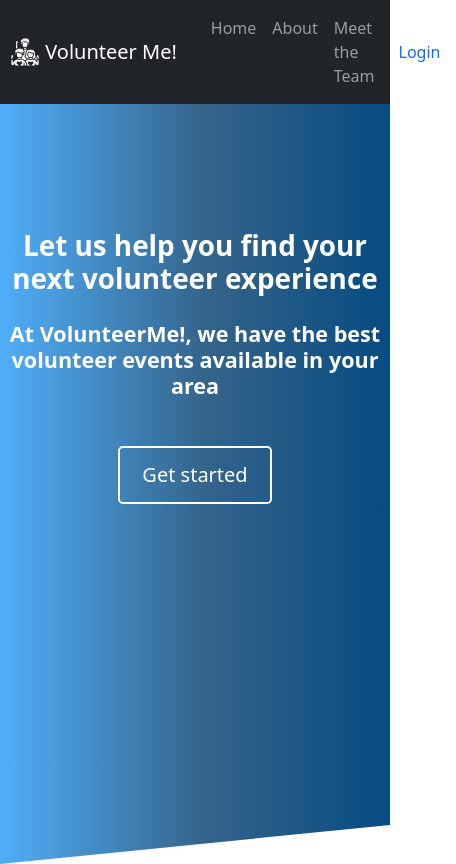
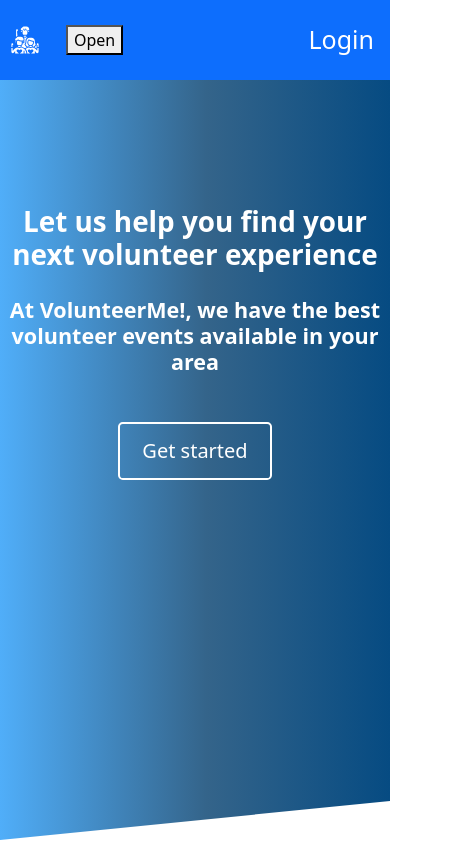
Before and after one commit to mike-matera/volunteer-me-capstone, a Next.js app: page /login in a window 390 px wide. Shown: the whole page, 456 px wide, since content can reach past the window. Built offline with nearby package versions, Linux system fonts and the light colour scheme.

Commit message:
Updated Navbar and style.css

```diff
--- a/components/sitenav.js
+++ b/components/sitenav.js
@@ -1,17 +1,15 @@
 import Navbar from 'react-bootstrap/Navbar'
 import Nav from 'react-bootstrap/Nav'
+import React, {useState} from 'react'
 
 export default function SiteNav(props) {
+
   var usernav
   if (props.user) {
     usernav = (
       <>
-      <Nav.Link>Welcome {props.user.name}</Nav.Link>
 
-      <Nav.Link href="/">Home</Nav.Link>
-      <Nav.Link href="/about">About</Nav.Link>
-      <Nav.Link href="/contactUs">Contact Us</Nav.Link>
-      <Nav.Link href="/logout">Logout</Nav.Link>
+      <Nav.Link style={{color: 'blueviolet'}} href="/logout">Logout</Nav.Link>
 
       </>
     )
@@ -19,15 +17,20 @@ export default function SiteNav(props) {
   else {
     usernav = (
       <>
-      <Nav.Link href="/login">Login</Nav.Link>
+      <Nav.Link style={{color: 'blueviolet'}} href="/login">Login</Nav.Link>
       </>
     )
   }
 
+  /* will allow links to be converted to button whene screen is smaller */
+  const [showLinks, setShowLinks] = useState(true);
+
   return (
   <>
+    <div className="NavbarMain">
 
-    <Navbar bg="dark" variant="dark" >
+      <div className="leftSide">
+
         <Navbar.Brand href="/" style={{padding: 10}}>
         <img
           alt=""
@@ -36,20 +39,36 @@ export default function SiteNav(props) {
           height="30"
           className="d-inline-block align-top"
         />{' '}
-      Volunteer Me!</Navbar.Brand>
-      <Nav className="mr-auto">
+
+        </Navbar.Brand>
+
+        {/*if statement to set id to hidden when showLinks equals true
+        will set id to empty when showLinks is false*/}
+        <div className="links" id={showLinks ? "hidden" : ""}>
+        <Nav >
           <Nav.Link href="/">Home</Nav.Link>
-        <Nav.Link href="#About">About</Nav.Link>
-        <Nav.Link href="#About">Meet the Team</Nav.Link>
+          <Nav.Link href="/aboutus">About Us</Nav.Link>
+          <Nav.Link href="/contact">Contact</Nav.Link>
+
           {/* <Nav.Link href="#features">Features</Nav.Link>
           <Nav.Link href="#pricing">Roles</Nav.Link> */}
         </Nav>
-      <div  class="collapse navbar-collapse justify-content-end"style={{display:"flex"}}>
+        </div>
+        <button>Open</button>
+      </div>
+
+
+
+      <div className="rightSide">
+
+      <div  className="logger">
         {usernav}
       </div>
 
-    </Navbar>
-    {/* <br /> */}
+      </div>
+
+    </div>
+
   </>
   )
 }
--- a/style.css
+++ b/style.css
@@ -6,3 +6,83 @@
 .roleCard {
     margin-top: 1em;
 }
+
+.nav-link {
+    color: white !important;
+}
+
+.NavbarMain {
+    background-color: #0d6efd;
+    width: 100%;
+    height: 80px;
+    display: flex;
+}
+
+.NavbarMain .leftSide {
+    flex: 75%;
+    display: flex;
+    justify-content:  left;
+    align-items: center;
+}
+
+.NavbarMain .rightSide {
+    flex: 25%;
+    display: flex;
+    justify-content:  flex-end;
+    align-items: center;
+}
+
+.NavbarMain .leftSide .links {
+    max-height: 80px;
+    color: white;
+    font-size: 25px;
+}
+
+.NavbarMain .leftSide button {
+    display: none;
+
+}
+
+.NavbarMain .leftSide #hidden {
+    display: flex;
+
+}
+
+.NavbarMain .rightSide .logger {
+    max-height: 80px;
+    color: white;
+    font-size: 25px;
+}
+
+/* !@media will reduce size of font as screen size shrinks */
+@media only screen and (max-width: 850px) {
+    .NavbarMain .leftSide .links {
+        font-size: 20px;
+    }
+}
+
+@media only screen and (max-width: 750px) {
+    .NavbarMain .leftSide .links {
+        font-size: 15px;
+    }
+}
+
+@media only screen and (max-width: 650px) {
+    .NavbarMain .leftSide button {
+        display: flex;
+    }
+
+    .NavbarMain .leftSide .links {
+        display: none;
+    }
+
+    .NavbarMain .leftSide #hidden {
+        position: absolute;
+        left: 0px;
+        top: 80px;
+        height: 230px;
+        width: 100%;
+        background-color: #0d6efd;
+
+    }
+}
```
Also changed, not shown: 2 other files (tests, documents, lock files or other folders). Lines whose indentation alone changed are shown as unchanged.
